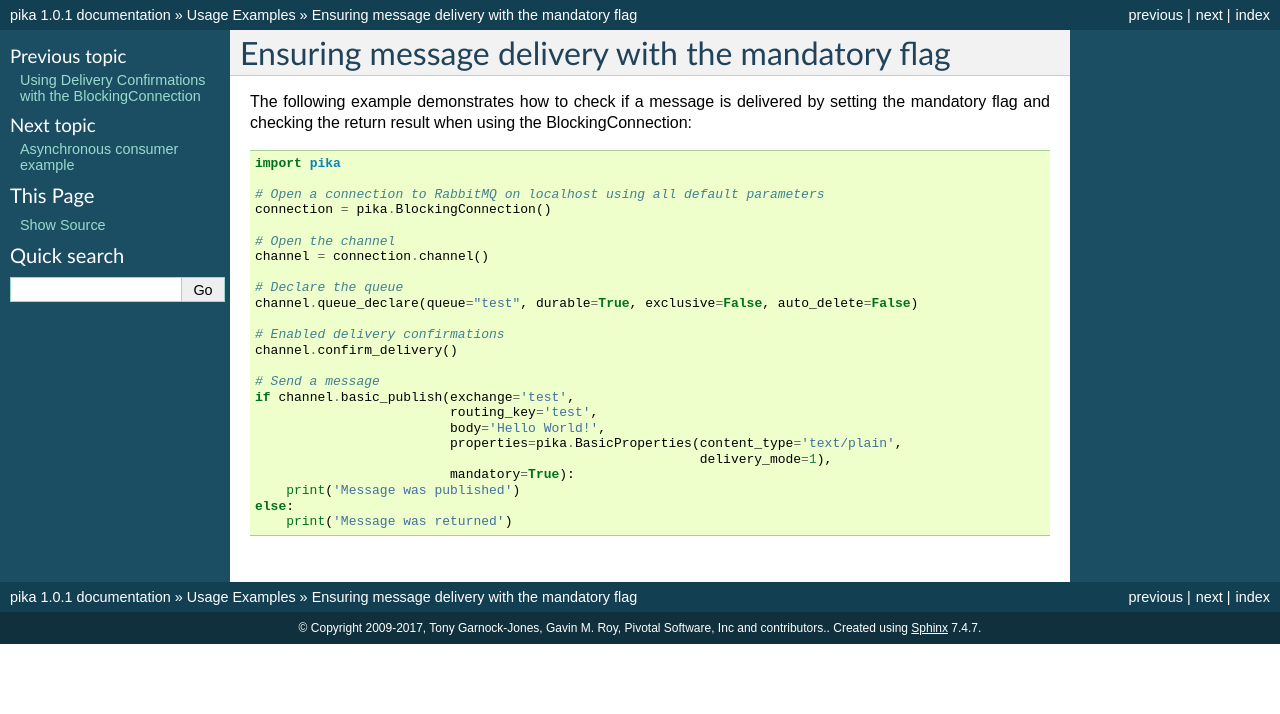
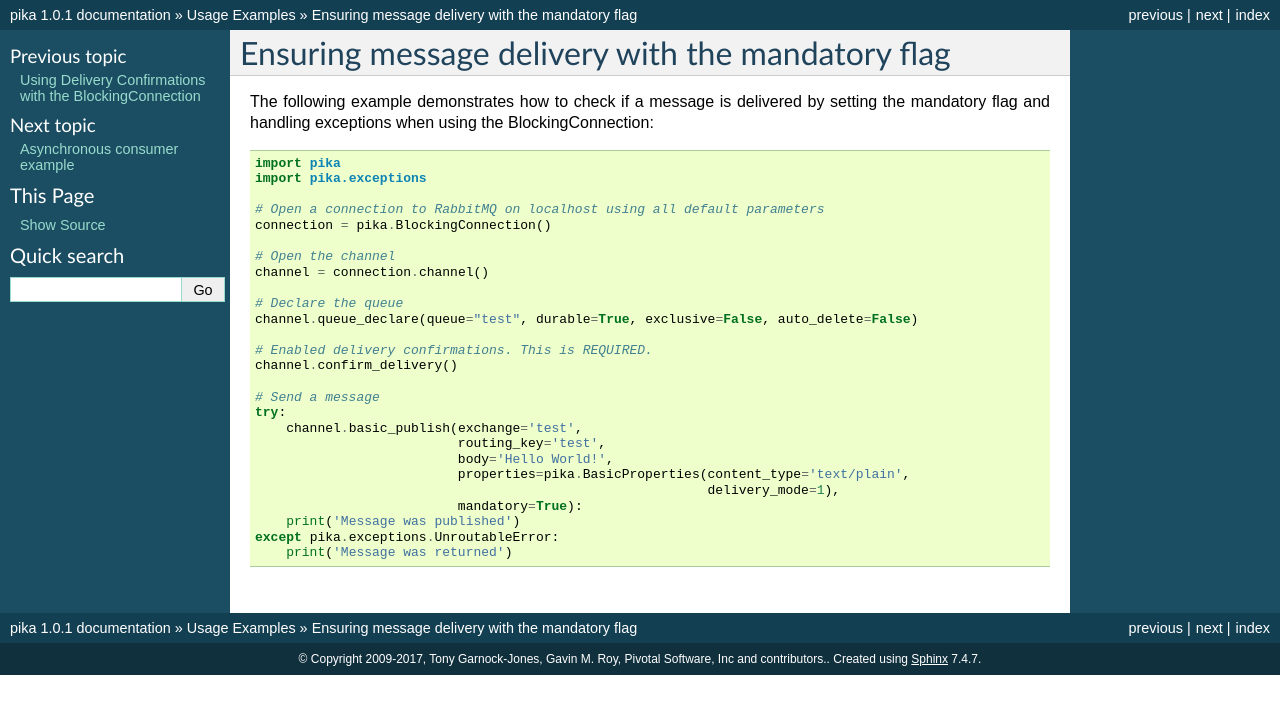
Before and after one commit to pika/pika, a Sphinx documentation site: the page built from docs/examples/blocking_publish_mandatory.rst, in a window 1280 px wide. Shown: the top 714 px of the page. Built offline with Sphinx 7.4.7, drawn with Linux system fonts in a browser that asks for light colours.

Commit message:
Update documentation for mandatory flag with BlockingConnection

```diff
--- a/docs/examples/blocking_publish_mandatory.rst
+++ b/docs/examples/blocking_publish_mandatory.rst
@@ -1,9 +1,10 @@
 Ensuring message delivery with the mandatory flag
 =================================================
 
-The following example demonstrates how to check if a message is delivered by setting the mandatory flag and checking the return result when using the BlockingConnection::
+The following example demonstrates how to check if a message is delivered by setting the mandatory flag and handling exceptions when using the BlockingConnection::
 
     import pika
+    import pika.exceptions
 
     # Open a connection to RabbitMQ on localhost using all default parameters
     connection = pika.BlockingConnection()
@@ -14,16 +15,17 @@ The following example demonstrates how to check if a message is delivered by set
     # Declare the queue
     channel.queue_declare(queue="test", durable=True, exclusive=False, auto_delete=False)
 
-    # Enabled delivery confirmations
+    # Enabled delivery confirmations. This is REQUIRED.
     channel.confirm_delivery()
 
     # Send a message
-    if channel.basic_publish(exchange='test',
-                             routing_key='test',
-                             body='Hello World!',
-                             properties=pika.BasicProperties(content_type='text/plain',
-                                                             delivery_mode=1),
-                             mandatory=True):
+    try:
+        channel.basic_publish(exchange='test',
+                              routing_key='test',
+                              body='Hello World!',
+                              properties=pika.BasicProperties(content_type='text/plain',
+                                                              delivery_mode=1),
+                              mandatory=True):
         print('Message was published')
-    else:
+    except pika.exceptions.UnroutableError:
         print('Message was returned')
```
